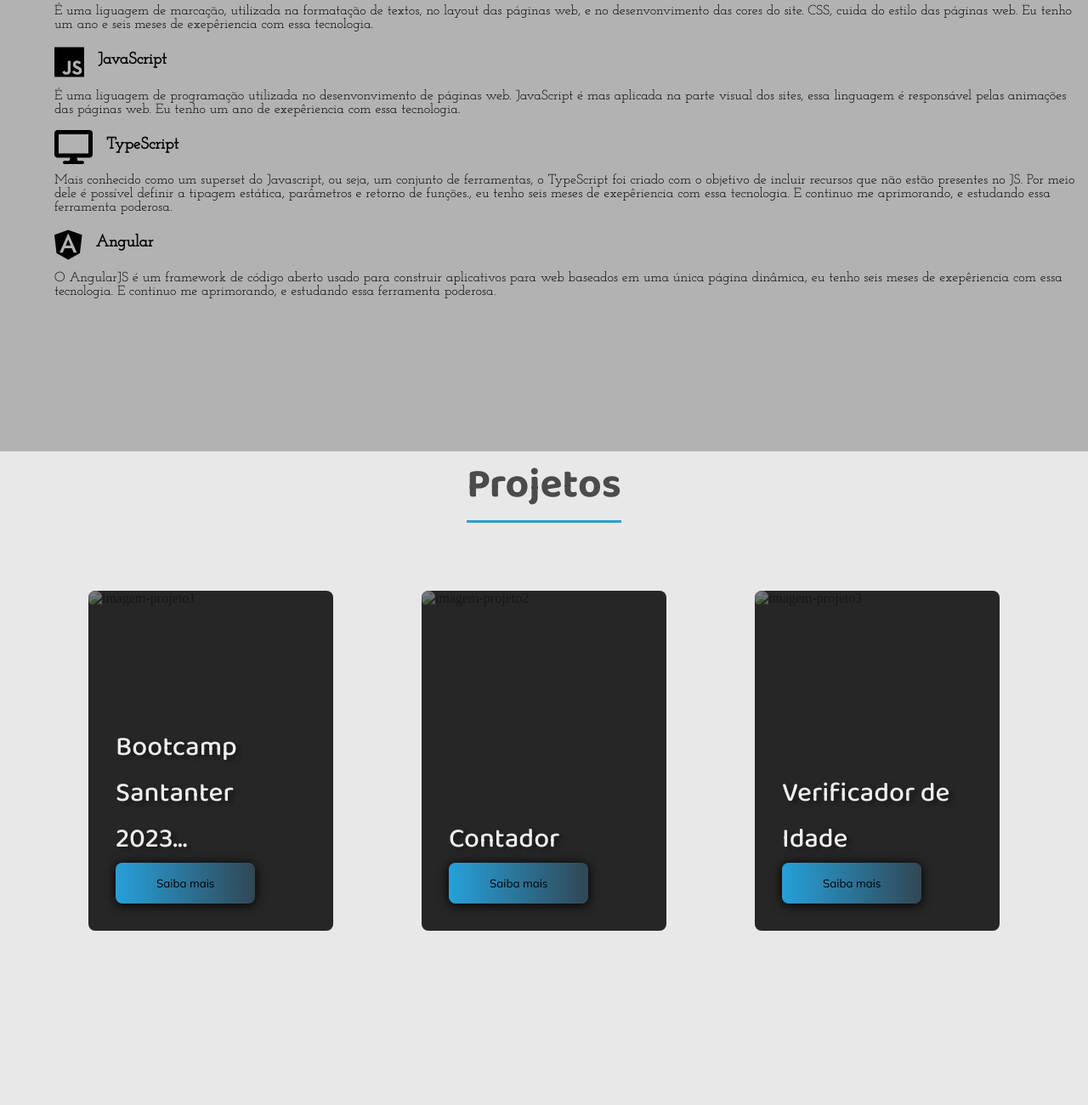
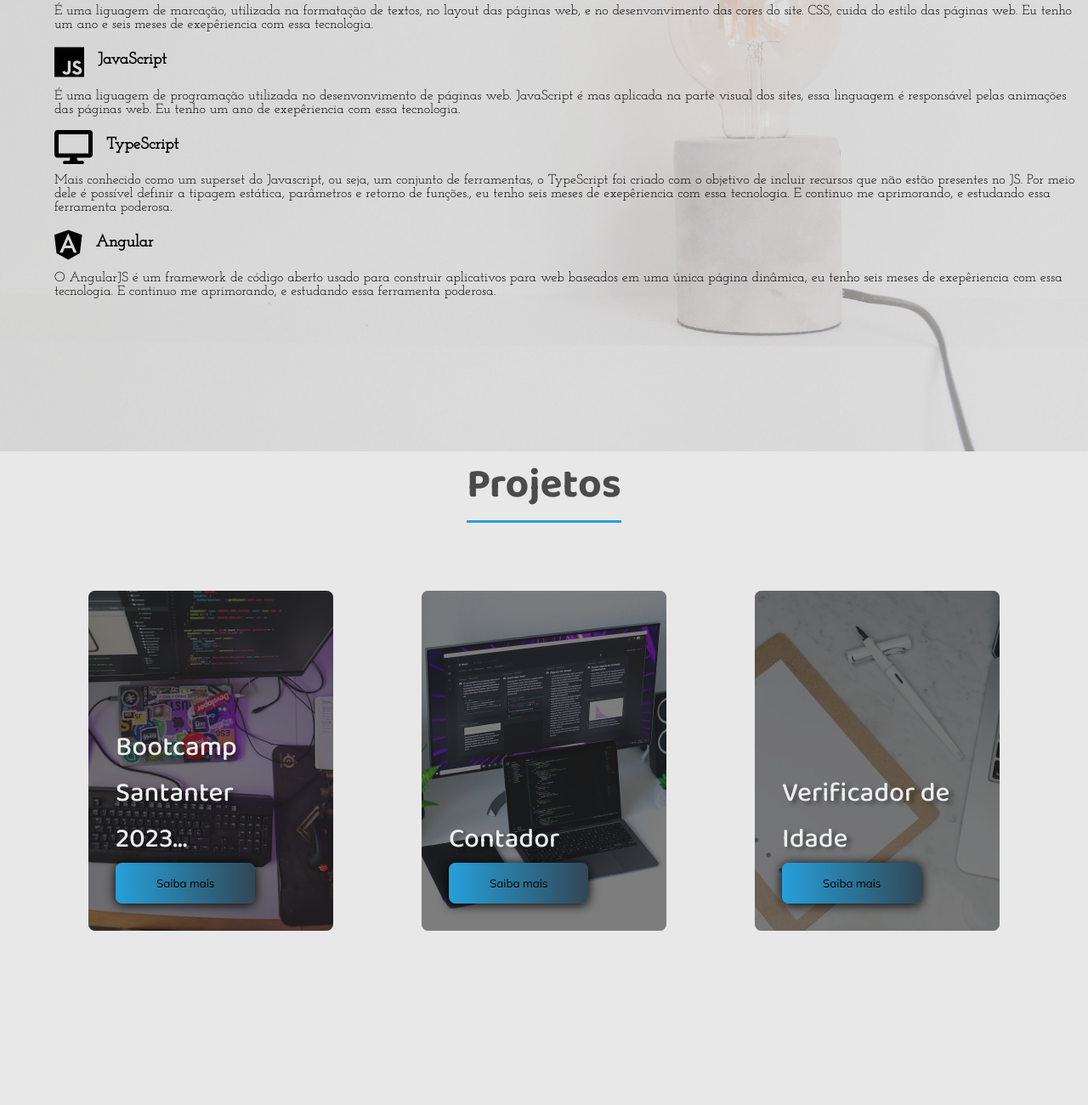
Before and after one commit to Danieldsr89/portfolio-apresentacao, a website: page index.html in a window 1280 px wide. Shown: the part 1069-2369 px from the top of the page at 85% size. Drawn offline with Linux system fonts and the light colour scheme; the site is published under a folder, as on GitHub Pages, so addresses that start at the root find nothing.

Commit message:
Atualização do background

```diff
--- a/index.html
+++ b/index.html
@@ -24,7 +24,7 @@
 
         <header>
             <div class="img-wrapper"> <!--Div da imagem da página principal-->
-                <img src="/Imagens/Bg-dev-img-2.jpg" alt="">
+                <img src="Imagens/Bg-dev-img-2.jpg" alt="">
             </div>
 
             <div class="banner"> <!--Div do Banner da tela principal-->
@@ -34,7 +34,7 @@
                 como Desenvolvedor Front-end.<br>Obrigado pela visita!!!</p>
                 <a href="#1"><button class="banner-button">Saiba mais</button></a>
                 <div id="foto-perfil" class="img-foto-perfil">
-                    <img src="/Imagens/ft-bgd-2t.png" alt="">
+                    <img src="Imagens/ft-bgd-2t.png" alt="">
                 </div>
             </div>
         </header>
@@ -62,7 +62,7 @@
             <div class="conhecimentos">
 
                 <div  class="img-section">
-                    <img src="/Imagens/Bg-conhecimento-ft2.jpg" alt="foto do  Background sessão conhecimento">
+                    <img src="Imagens/Bg-conhecimento-ft2.jpg" alt="foto do  Background sessão conhecimento">
                 </div>
 
             <div class="conhecimento">
@@ -143,7 +143,7 @@
 
                 <div class="card">
                     <div class="card-img-wrapper">
-                        <img src="/Imagens/imgprojeto1.jpg" alt="imagem-projeto1">
+                        <img src="Imagens/imgprojeto1.jpg" alt="imagem-projeto1">
                     </div>
                     <div class="card-info">
                         <h2>Bootcamp Santanter 2023...</h2>
@@ -153,7 +153,7 @@
 
                     <div class="card">
                     <div class="card-img-wrapper">
-                        <img src="/Imagens/imgprojeto2.jpg" alt="imagem-projeto2">
+                        <img src="Imagens/imgprojeto2.jpg" alt="imagem-projeto2">
                     </div>
                     <div class="card-info">
                         <h2>Contador</h2>
@@ -163,7 +163,7 @@
 
                     <div class="card">
                     <div class="card-img-wrapper">
-                        <img src="/Imagens/imgprojeto3.jpg" alt="imagem-projeto3">
+                        <img src="Imagens/imgprojeto3.jpg" alt="imagem-projeto3">
                     </div>
                     <div class="card-info">
                         <h2>Verificador de Idade</h2>
```
